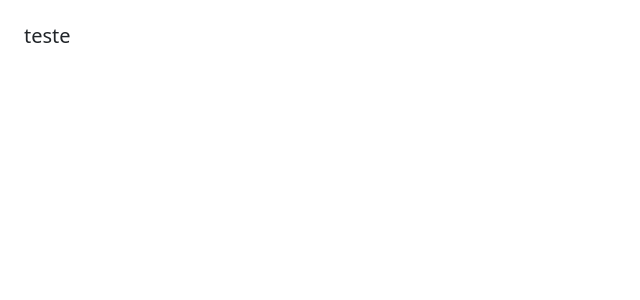
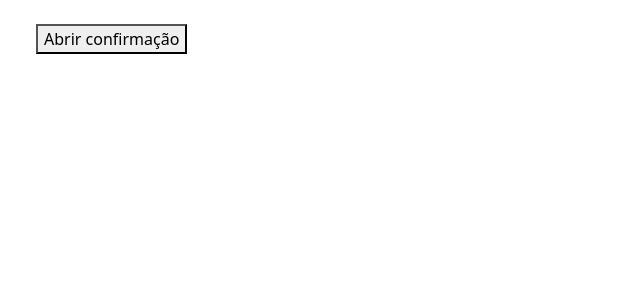
Before and after one commit to Heitor-Grande/templateNext, a Next.js app: page / in a window 1280 px wide. Shown: the top 300 px of the page, without its empty margins (0-640 px from the left). Built offline with nearby package versions, Linux system fonts and the light colour scheme.

Commit message:
ajuste no modal de confirmação

```diff
--- a/src/app/page.tsx
+++ b/src/app/page.tsx
@@ -1,11 +1,38 @@
 "use client"
+import ConfirmModal from "@/components/modals/confirmModal";
+import { useState } from "react";
+import { FaExclamation } from "react-icons/fa";
+
 
 export default function Home() {
 
+  const [open, setOpen] = useState(false);
+
+  function handleConfirm() {
+    console.log("Confirmado!");
+    setOpen(false);
+  }
+
+  function handleCancel() {
+    setOpen(false);
+  }
 
   return (
-    <>
-      <h5>teste</h5>
-    </>
+    <div className="container-fluid">
+
+      <button onClick={() => setOpen(true)}>
+        Abrir confirmação
+      </button>
+
+      <ConfirmModal
+        isOpen={open}
+        message="Tem certeza que deseja excluir este item?"
+        icon={<FaExclamation color="red" />}
+        onConfirm={handleConfirm}
+        onCancel={handleCancel}
+        confirmLabel="Sim"
+        cancelLabel="Não"
+      />
+    </div>
   );
 }
--- a/src/components/modals/confirmModal.tsx
+++ b/src/components/modals/confirmModal.tsx
@@ -69,7 +69,7 @@ export default function ConfirmModal({
                                 onClick={onCancel}
                                 disabled={false}
                                 loading={false}
-                                variant="danger"
+                                variant="primary"
                                 type="button"
                                 className="w-100"
                             />
@@ -82,7 +82,7 @@ export default function ConfirmModal({
                                 onClick={onConfirm}
                                 disabled={false}
                                 loading={false}
-                                variant="primary"
+                                variant="danger"
                                 type="button"
                                 className="w-100"
                             />
```
